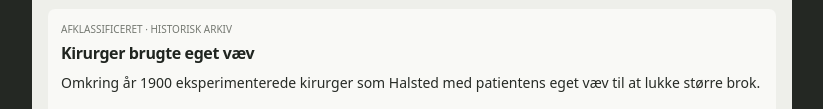
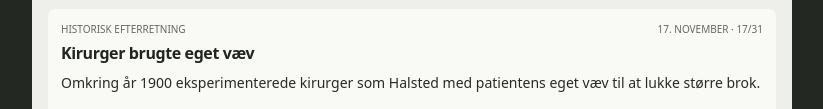
Before and after one commit to henrikeskelund-spec/maartens-brokvagt, a plain HTML site: page index.html in a window 1280 px wide. Shown: the part 407-516 px from the top of the page, without its empty margins (228-1051 px from the left). Drawn offline with Linux system fonts and the light colour scheme.

Commit message:
Keep daily date visible inside historical intelligence card

```diff
--- a/index.html
+++ b/index.html
@@ -3,7 +3,7 @@
 <head>
 <meta charset="UTF-8" />
 <meta name="viewport" content="width=device-width, initial-scale=1, viewport-fit=cover" />
-<meta name="theme-color" content="#29392d" />
+<meta name="theme-color" content="#eeefea" />
 <link rel="manifest" href="./manifest.webmanifest" />
 <link rel="icon" href="./assets/icon.svg" />
 <meta name="description" content="Satirisk myndighedsapp fra madklubben. Mårten giver Jonas en daglig historisk efterretning." />
@@ -131,7 +131,7 @@ main{width:min(100%,760px);padding:18px 16px calc(100px + env(safe-area-inset-bo
 .docket .caseNote{font-size:12px;color:#282c27}
 #screen-home>.sectionHead{display:none}
 .historyCard{background:#f9f9f6;border:0;border-radius:7px;box-shadow:none;padding:13px;margin:0 0 12px}
-.historyCard .eyebrow{font:400 10px/1.4 system-ui,sans-serif;color:#747871;letter-spacing:0}
+.historyCard .eyebrow{font:400 10px/1.4 system-ui,sans-serif;color:#646860;letter-spacing:0}.factHeading{display:flex;justify-content:space-between;align-items:center;flex-wrap:wrap;gap:5px}.factHeading small{font:inherit}
 .historyCard h2{font:650 16px/1.35 system-ui,sans-serif;color:#202520;margin:7px 0}
 .historyCard p{font-size:14px;line-height:1.55;margin:6px 0 9px;color:#272b26}
 .historyCard a{color:#5d685a;font-size:11px;line-height:1.5;font-weight:500;overflow-wrap:anywhere}
@@ -167,7 +167,7 @@ main{width:min(100%,760px);padding:18px 16px calc(100px + env(safe-area-inset-bo
 </section>
 <div class="sectionHead"><strong>DAGENS HISTORISKE EFTERRETNING</strong><small id="dateLabel"></small></div>
 <section class="historyCard" aria-live="polite">
-  <div class="eyebrow">AFKLASSIFICERET · HISTORISK ARKIV</div>
+  <div class="eyebrow factHeading">HISTORISK EFTERRETNING</div>
   <h2 id="historyTitle"></h2><p id="historyBody"></p>
   <a id="historySource" target="_blank" rel="noopener noreferrer" href="#"></a>
   <div class="historyFoot" id="historyFoot">En ny fact hver kalenderdag. 31 på rotation.</div>
@@ -292,7 +292,7 @@ if ('serviceWorker' in navigator && location.protocol === 'https:') {
  // Brandheader remains outside tabs. The other sections are moved, never duplicated.
  const welcome=document.createElement('div');welcome.className='homeWelcome';welcome.innerHTML='<div class="caseRow"><span>Sagsnr. JONAS-001</span><span id="caseBadge" class="caseBadge">SAG UAFSLUTTET</span></div>';
  screens.home.append(welcome);add('home',[3]);
- const docket=document.createElement('div');docket.className='docket';docket.innerHTML='<small>SAGSBEHANDLINGSTID</small><b id="caseCount">0 DAGE</b><strong id="caseLevel">ALMINDELIG SAGSBEHANDLING</strong><span class="caseNote" id="caseNote">Uden registreret behandlingsplan · dage siden oprettelse.</span>';screens.home.append(docket);add('home',[4,5,7,8]);renderCase();
+ const docket=document.createElement('div');docket.className='docket';docket.innerHTML='<small>SAGSBEHANDLINGSTID</small><b id="caseCount">0 DAGE</b><strong id="caseLevel">ALMINDELIG SAGSBEHANDLING</strong><span class="caseNote" id="caseNote">Uden registreret behandlingsplan · dage siden oprettelse.</span>';screens.home.append(docket);add('home',[4,5,7,8]);children[5].querySelector('.factHeading').append(children[4].querySelector('#dateLabel'));renderCase();
  screens.history.innerHTML='<h1 class="screenTitle">Historiske efterretninger</h1><p class="screenSubtitle">Et nyt historisk nedslag hver kalenderdag. Fra oldtidens metoder til moderne brokkirurgi. Alle historier har kilde.</p>';
  add('history',[9,10]);
  screens.status.innerHTML='<h1 class="screenTitle">Sagsmappe JONAS-001</h1><p class="screenSubtitle">Sagens formål: En konkret aftale med lægen. Kommissionen accepterer både en operationsdato og en lægefaglig aftale om at afvente.</p>';
```
